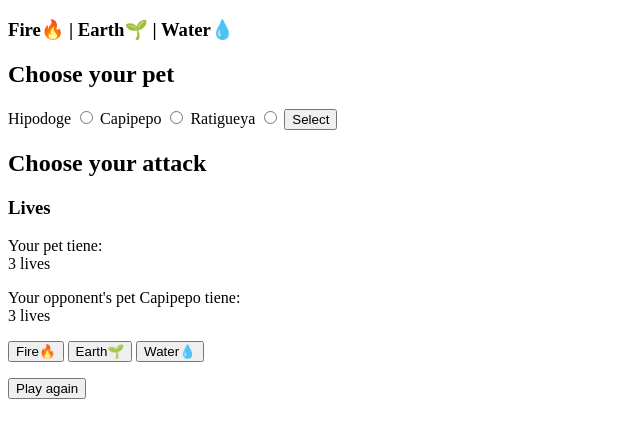
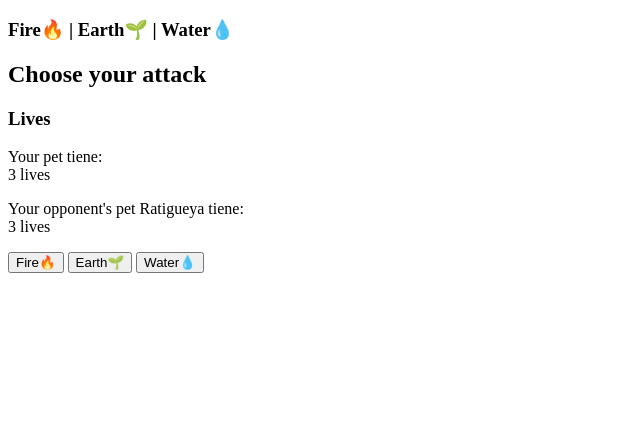
Before and after one commit to ValenciaTatiana/MOKEPON-game, a plain HTML site: page index.html in a window 1280 px wide. Both pictures are taken after a click on the button "Select". Shown: the part 61-498 px from the top of the page, without its empty margins (0-640 px from the left). Drawn offline with Linux system fonts and the light colour scheme.

Commit message:
Added code to hide specific sections.

```diff
--- a/index.html
+++ b/index.html
@@ -25,7 +25,7 @@
         <label for="ratigueya">Ratigueya</label>
         <input type="radio" name="mascota" id="ratigueya">
 
-        <button id="button-pet">Select</button>
+        <button id="button-select-pet">Select</button>
     </section>
     <section id="select-attack">
         <h2>Choose your attack</h2>
--- a/juego.js
+++ b/juego.js
@@ -3,14 +3,21 @@
 let livesPlayer = 3;
 let livesOpponent = 3;
 
-window.addEventListener("load", playerSelection) //Evento que llama a la función startGame cuando el HTML ha cargado completamente "load"
+window.addEventListener("load", playerSelectionPet) //Evento que llama a la función startGame cuando el HTML ha cargado completamente "load"
 
 function random(min, max) {
     return Math.floor(Math.random() * (max - min + 1)) + min;
 }
 
-function playerSelection() {
-    let buttonSelectPet = document.querySelector("#button-pet");
+function playerSelectionPet() {
+
+    let sectionSelectAttack = document.querySelector("#select-attack");
+    sectionSelectAttack.style.display = "none"
+
+    let sectionPlayAgain= document.querySelector("#play-again");
+    sectionPlayAgain.style.display = "none"
+
+    let buttonSelectPet = document.querySelector("#button-select-pet");
     buttonSelectPet.addEventListener("click", () => {
 
         let playerPetSelection = document.querySelector("#player-pet");
@@ -24,11 +31,18 @@
         } else {
             alert("Debes de seleccionar una mascota")
         }
-        opponentSelection();
+
+        let sectionSelectPet = document.querySelector("#select-pet");
+        sectionSelectPet.style.display = "none"
+
+        let sectionSelectAttack = document.querySelector("#select-attack");
+        sectionSelectAttack.style.display = "block"
+
+        opponentSelectionPet();
     })
 }
 
-function opponentSelection() {
+function opponentSelectionPet() {
     let randomOption = random(1, 3)
     let opponentPetSelection = document.querySelector("#opponent-pet");
 
@@ -102,17 +116,19 @@
         livesPlayer--;
         let livesText = livesPlayer <= 1 ? livesPlayer + " life" : livesPlayer + " lives";
         counterLivesPlayer.textContent = livesText;
+
     }
     sectionMessage.appendChild(battleResult)
+
 
     counterLives();
 }
 
 function counterLives() {
-    if(livesPlayer == 0) {
+    if (livesPlayer == 0) {
         alert("❌YOU LOST😥")
         disabledButtonStroke()
-    } else if(livesOpponent == 0) {
+    } else if (livesOpponent == 0) {
         alert("🏆YOU WON!!🎉")
         disabledButtonStroke()
     }
@@ -125,4 +141,7 @@
     buttonEarth.disabled = true;
     let buttonWater = document.querySelector("#button-water");
     buttonWater.disabled = true;
+
+    let sectionPlayAgain= document.querySelector("#play-again");
+    sectionPlayAgain.style.display = "block"
 }
```
